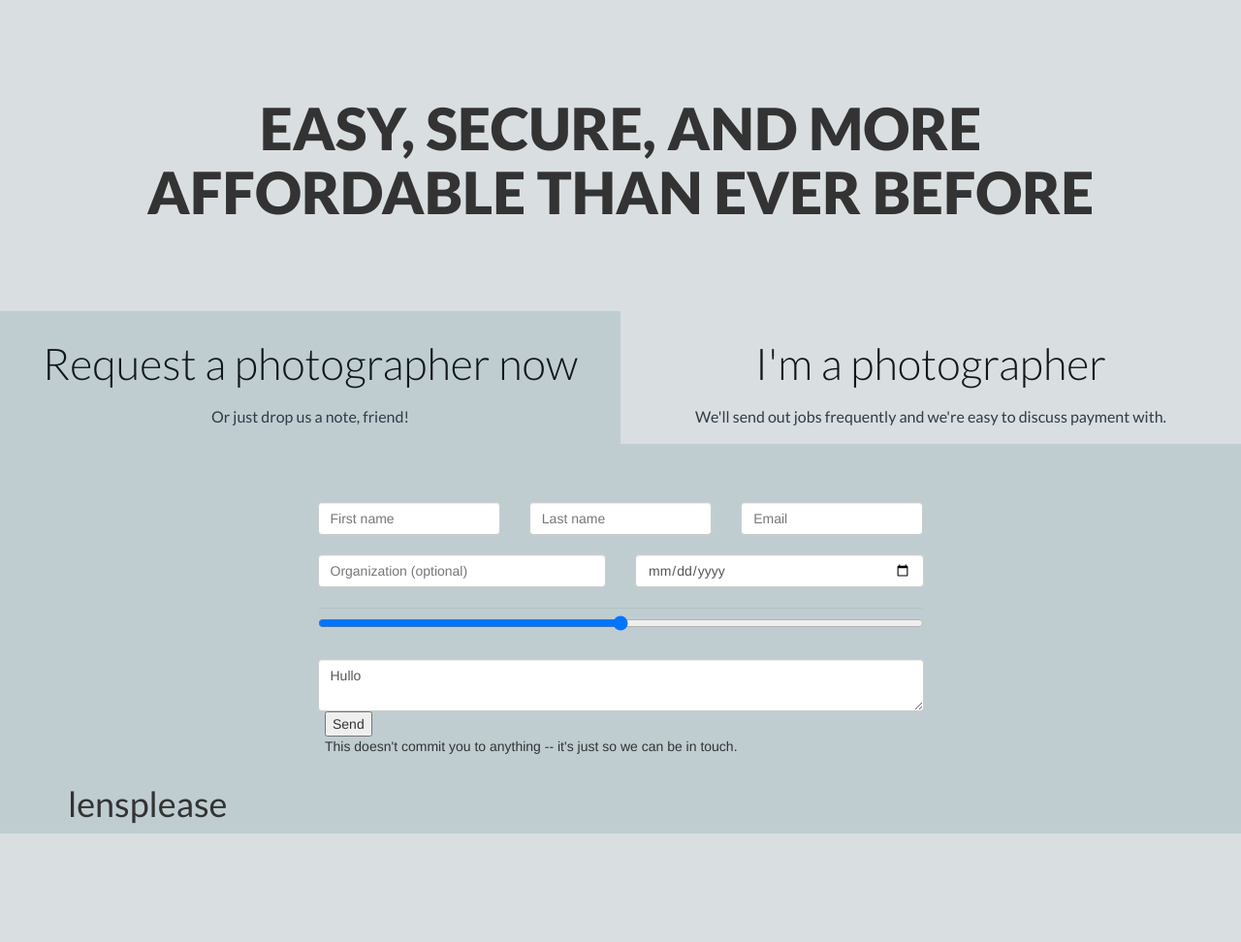
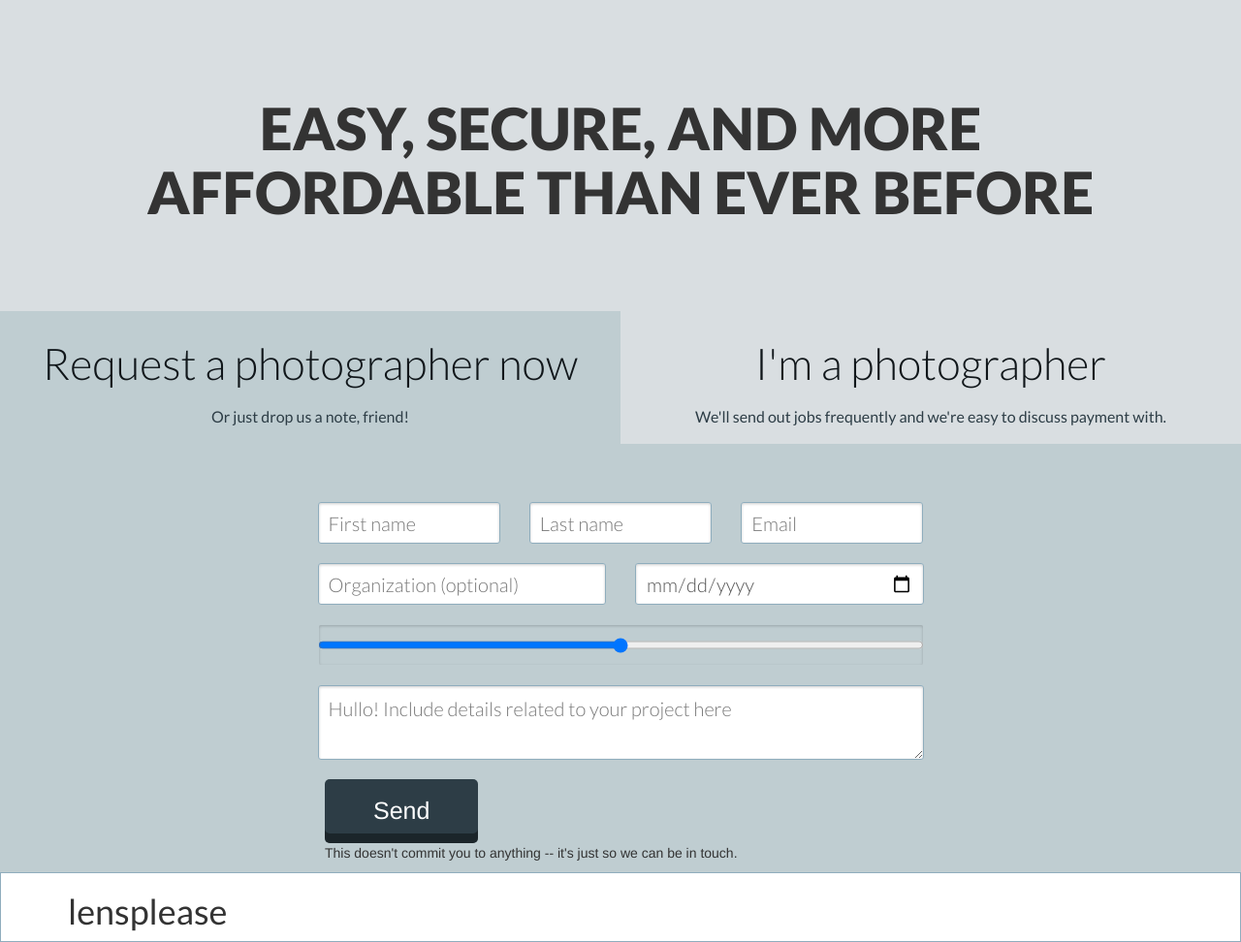
Before and after one commit to jbierfeldt/lensplease, a Django app: page / in a window 1280 px wide. Shown: the part 2094-3066 px from the top of the page at 97% size. Before the commit the page ends 2954 px from the top, so only its background shows below. Run offline with Django 3.2, Linux system fonts and the light colour scheme; some libraries are stand-ins or nearby versions.

Commit message:
More work on landing page hooray

```diff
--- a/lensplease/landing/static/landing/css/landing.css
+++ b/lensplease/landing/static/landing/css/landing.css
@@ -167,3 +167,30 @@ h1, h2, h3, h4, h5, h6,
 .row-form {
 	margin-top: 20px;
 }
+
+.form-control {
+	font-family: "Lato";
+	font-weight: 300;
+	font-size: 20px;
+	padding: 9px 10px;
+	height: 43px;
+	border: 1px solid #8fadbd;
+	border-radius: 3px;
+	box-shadow: inset 0px 1px 3px rgba(0,0,0,0.2);
+}
+
+.submit-request {
+	margin-top: 20px;
+	background: #2D3D46;
+	border: none;
+	padding: 15px 50px;
+	border-radius: 5px;
+	color: #fff;
+	font-size: 25px;
+	box-shadow: inset 0px -10px 0px rgba(0,0,0,0.4);
+}
+
+.container-9 {
+	background: #fff;
+	border: 1px solid #8fadbd;
+}
--- a/lensplease/landing/templates/landing/landing.html
+++ b/lensplease/landing/templates/landing/landing.html
@@ -220,7 +220,7 @@
 
 				<div class="row row-form">
 					<div class="col-md-6 col-md-offset-3 col-sm-12">
-						<textarea class="form-control">Hullo</textarea>
+						<textarea class="form-control" placeholder="Hullo! Include details related to your project here"></textarea>
 					</div>
 				</div><!-- /.row -->
 
@@ -235,7 +235,7 @@
 		</div><!-- /.container-8 -->
 
 		<!-- FOOTER -->
-		<div class="container-8">
+		<div class="container-9">
 			<div class="container">
 				<h1>lensplease</h1>
 				<div class="row">
```
